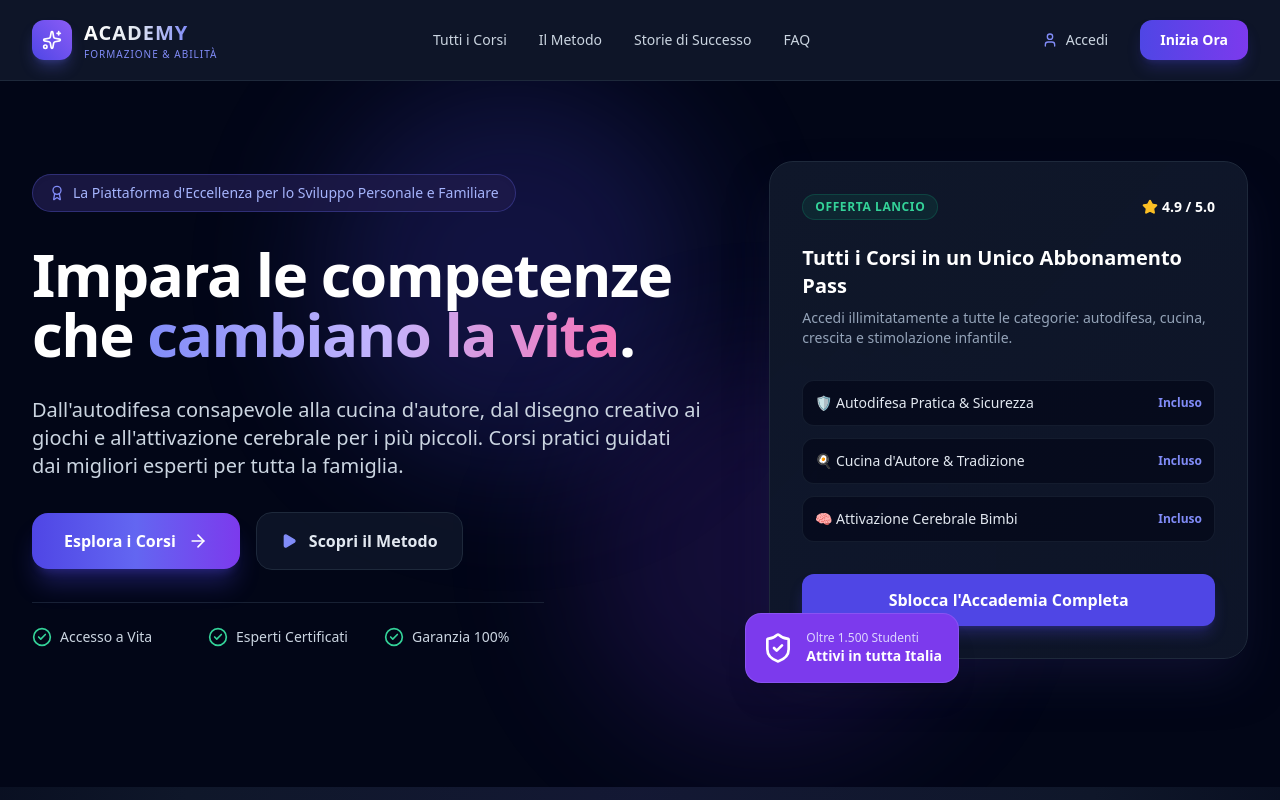
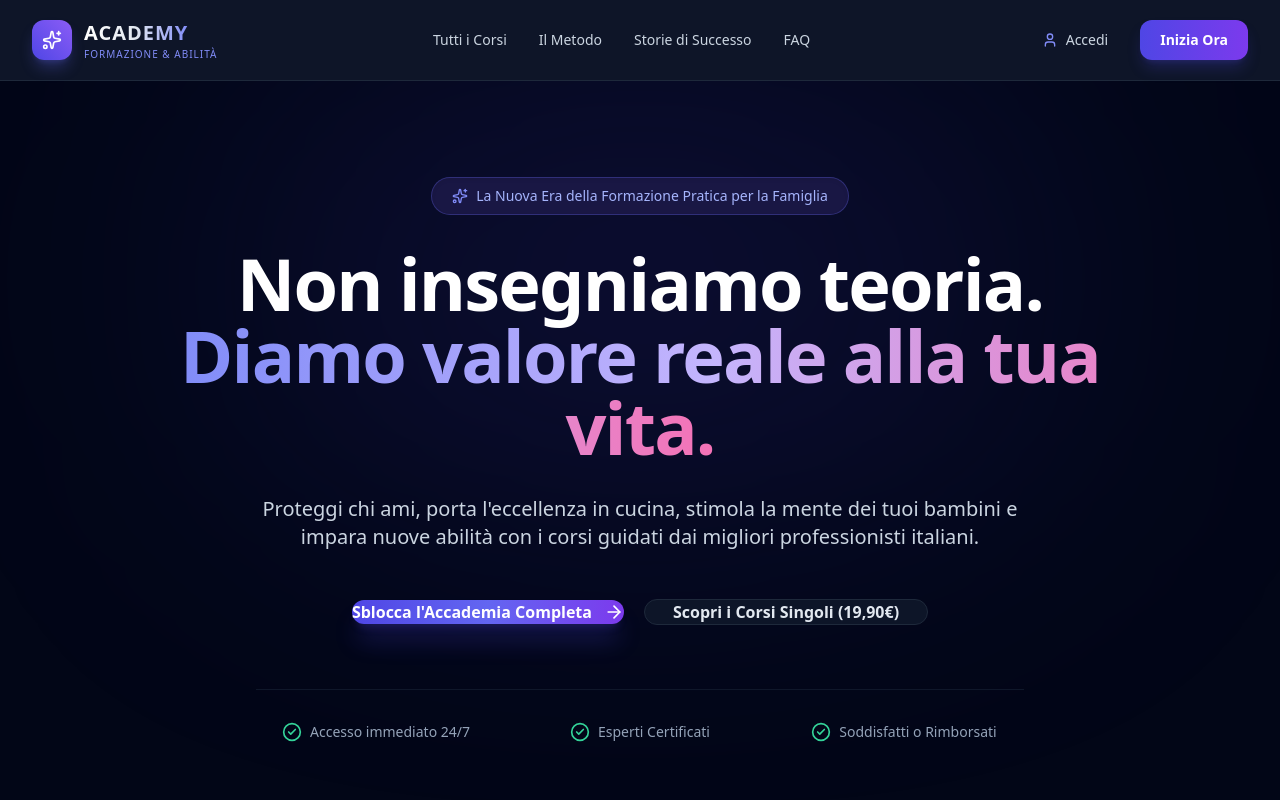
Before and after one commit to gargiuloluca/Imparaoggi, a React (Vite) app: page / in a window 1280 px wide. Shown: the top 800 px of the page. Built offline with nearby package versions, Linux system fonts and the light colour scheme.

Commit message:
Update Hero.jsx

```diff
--- a/src/components/Hero.jsx
+++ b/src/components/Hero.jsx
@@ -1,136 +1,69 @@
 // src/components/Hero.jsx
 import React from 'react';
-import { ShieldCheck, Award, Star, ArrowRight, Play, CheckCircle2 } from 'lucide-react';
+import { ShieldCheck, Award, Star, ArrowRight, CheckCircle2, Sparkles } from 'lucide-react';
 
 export default function Hero() {
   return (
-    <div className="relative overflow-hidden bg-slate-950 text-white pt-12 pb-24 lg:pt-20 lg:pb-32">
+    <div className="relative overflow-hidden bg-slate-950 text-white pt-16 pb-28 lg:pt-24 lg:pb-36">
 
-      {/* Background Glow Effects */}
-      <div className="absolute top-0 left-1/4 w-96 h-96 bg-indigo-600/20 rounded-full blur-3xl pointer-events-none"></div>
-      <div className="absolute bottom-10 right-1/4 w-96 h-96 bg-violet-600/15 rounded-full blur-3xl pointer-events-none"></div>
+      {/* Sfumature di sfondo */}
+      <div className="absolute top-0 left-1/2 -translate-x-1/2 w-[800px] h-[400px] bg-indigo-600/15 rounded-full blur-[140px] pointer-events-none"></div>
 
-      <div className="max-w-7xl mx-auto px-4 sm:px-6 lg:px-8 relative z-10">
-        <div className="grid grid-cols-1 lg:grid-cols-12 gap-12 items-center">
-
-          {/* Left Column: Copy Persuasiva */}
-          <div className="lg:col-span-7 space-y-8 text-center lg:text-left">
+      <div className="max-w-7xl mx-auto px-4 sm:px-6 lg:px-8 relative z-10 text-center">
 
         {/* Badge Superiore */}
-            <div className="inline-flex items-center space-x-2 bg-indigo-950/80 border border-indigo-500/30 px-4 py-2 rounded-full text-indigo-300 text-xs sm:text-sm font-medium shadow-inner">
-              <Award className="w-4 h-4 text-indigo-400" />
-              <span>La Piattaforma d'Eccellenza per lo Sviluppo Personale e Familiare</span>
+        <div className="inline-flex items-center space-x-2 bg-indigo-950/80 border border-indigo-500/30 px-5 py-2 rounded-full text-indigo-300 text-xs sm:text-sm font-medium shadow-inner mb-8">
+          <Sparkles className="w-4 h-4 text-indigo-400" />
+          <span>La Nuova Era della Formazione Pratica per la Famiglia</span>
         </div>
 
-            {/* Titolo Principale ad Alto Impatto */}
-            <h1 className="text-4xl sm:text-5xl lg:text-6xl font-extrabold tracking-tight leading-[1.1]">
-              Impara le competenze che <span className="bg-gradient-to-r from-indigo-400 via-violet-300 to-pink-400 bg-clip-text text-transparent">cambiano la vita</span>.
+        {/* Titolo Principale Persuasivo */}
+        <h1 className="text-4xl sm:text-6xl lg:text-7xl font-extrabold tracking-tight max-w-5xl mx-auto leading-[1.1] mb-8">
+          Non insegniamo teoria. <br />
+          <span className="bg-gradient-to-r from-indigo-400 via-violet-300 to-pink-400 bg-clip-text text-transparent">
+            Diamo valore reale alla tua vita.
+          </span>
         </h1>
 
-            {/* Sottotitolo Persuasivo */}
-            <p className="text-lg sm:text-xl text-slate-300 max-w-2xl mx-auto lg:mx-0 font-normal leading-relaxed">
-              Dall'autodifesa consapevole alla cucina d'autore, dal disegno creativo ai giochi e all'attivazione cerebrale per i più piccoli. Corsi pratici guidati dai migliori esperti per tutta la famiglia.
+        {/* Sottotitolo Emozionale */}
+        <p className="text-lg sm:text-xl text-slate-300 max-w-3xl mx-auto font-normal leading-relaxed mb-12">
+          Proteggi chi ami, porta l'eccellenza in cucina, stimola la mente dei tuoi bambini e impara nuove abilità con i corsi guidati dai migliori professionisti italiani.
         </p>
 
-            {/* CTA Buttons */}
-            <div className="flex flex-col sm:flex-row items-center justify-center lg:justify-start space-y-4 sm:space-y-0 sm:space-x-4">
+        {/* Pulsanti Call To Action Principali */}
+        <div className="flex flex-col sm:flex-row items-center justify-center space-y-4 sm:space-y-0 sm:space-x-5 mb-16">
           <a
-                href="#corsi"
-                className="w-full sm:w-auto flex items-center justify-center space-x-3 bg-gradient-to-r from-indigo-600 via-indigo-500 to-violet-600 hover:from-indigo-500 hover:to-violet-500 text-white font-bold px-8 py-4 rounded-2xl shadow-xl shadow-indigo-600/30 transition-all transform hover:-translate-y-0.5"
+            href="#pass-speciale"
+            className="w-full sm:w-auto flex items-center justify-center space-x-3 bg-gradient-to-r from-indigo-600 via-indigo-500 to-violet-600 hover:from-indigo-500 hover:to-violet-500 text-white font-bold px-8.5 py-4.5 rounded-2xl shadow-xl shadow-indigo-600/30 transition-all transform hover:-translate-y-0.5 text-base"
           >
-                <span>Esplora i Corsi</span>
+            <span>Sblocca l'Accademia Completa</span>
             <ArrowRight className="w-5 h-5" />
           </a>
           <a
-                href="#metodo"
-                className="w-full sm:w-auto flex items-center justify-center space-x-3 bg-slate-900/80 hover:bg-slate-800 text-slate-200 border border-slate-800 font-semibold px-6 py-4 rounded-2xl transition-all"
+            href="#corsi"
+            className="w-full sm:w-auto flex items-center justify-center space-x-3 bg-slate-900/90 hover:bg-slate-800 text-slate-200 border border-slate-800 font-semibold px-7 py-4.5 rounded-2xl transition-all text-base"
           >
-                <Play className="w-4 h-4 text-indigo-400 fill-indigo-400" />
-                <span>Scopri il Metodo</span>
+            <span>Scopri i Corsi Singoli (19,90€)</span>
           </a>
         </div>
 
-            {/* Trust Indicators (Garanzie) */}
-            <div className="pt-6 border-t border-slate-800/80 grid grid-cols-3 gap-4 text-left max-w-lg mx-auto lg:mx-0">
-              <div className="flex items-center space-x-2">
-                <CheckCircle2 className="w-5 h-5 text-emerald-400 shrink-0" />
-                <span className="text-xs sm:text-sm text-slate-300 font-medium">Accesso a Vita</span>
+        {/* Garanzie in evidenza */}
+        <div className="grid grid-cols-1 sm:grid-cols-3 gap-6 max-w-3xl mx-auto pt-8 border-t border-slate-900 text-slate-400 text-sm">
+          <div className="flex items-center justify-center space-x-2">
+            <CheckCircle2 className="w-5 h-5 text-emerald-400" />
+            <span>Accesso immediato 24/7</span>
           </div>
-              <div className="flex items-center space-x-2">
-                <CheckCircle2 className="w-5 h-5 text-emerald-400 shrink-0" />
-                <span className="text-xs sm:text-sm text-slate-300 font-medium">Esperti Certificati</span>
+          <div className="flex items-center justify-center space-x-2">
+            <CheckCircle2 className="w-5 h-5 text-emerald-400" />
+            <span>Esperti Certificati</span>
           </div>
-              <div className="flex items-center space-x-2">
-                <CheckCircle2 className="w-5 h-5 text-emerald-400 shrink-0" />
-                <span className="text-xs sm:text-sm text-slate-300 font-medium">Garanzia 100%</span>
-              </div>
-            </div>
-
-          </div>
-
-          {/* Right Column: Visual Card / Anteprima Accademia */}
-          <div className="lg:col-span-5 relative">
-            <div className="relative mx-auto max-w-md lg:max-w-none">
-
-              {/* Box decorativo principale */}
-              <div className="bg-gradient-to-br from-slate-900 to-slate-900/90 border border-slate-800 p-6 sm:p-8 rounded-3xl shadow-2xl shadow-indigo-950/50 backdrop-blur-xl relative z-10 space-y-6">
-
-                <div className="flex items-center justify-between">
-                  <span className="bg-emerald-500/10 border border-emerald-500/20 text-emerald-400 text-xs px-3 py-1 rounded-full font-semibold uppercase tracking-wider">
-                    Offerta Lancio
-                  </span>
-                  <div className="flex items-center space-x-1 text-amber-400">
-                    <Star className="w-4 h-4 fill-amber-400" />
-                    <span className="text-sm font-bold text-white">4.9 / 5.0</span>
-                  </div>
-                </div>
-
-                <div>
-                  <h3 className="text-xl font-bold text-white mb-2">Tutti i Corsi in un Unico Abbonamento Pass</h3>
-                  <p className="text-sm text-slate-400">Accedi illimitatamente a tutte le categorie: autodifesa, cucina, crescita e stimolazione infantile.</p>
-                </div>
-
-                {/* Mini lista categorie incluse */}
-                <div className="space-y-3 pt-2">
-                  <div className="flex items-center justify-between bg-slate-950/60 p-3 rounded-xl border border-slate-800/60">
-                    <span className="text-sm font-medium text-slate-200">🛡️ Autodifesa Pratica & Sicurezza</span>
-                    <span className="text-xs text-indigo-400 font-semibold">Incluso</span>
-                  </div>
-                  <div className="flex items-center justify-between bg-slate-950/60 p-3 rounded-xl border border-slate-800/60">
-                    <span className="text-sm font-medium text-slate-200">🍳 Cucina d'Autore & Tradizione</span>
-                    <span className="text-xs text-indigo-400 font-semibold">Incluso</span>
-                  </div>
-                  <div className="flex items-center justify-between bg-slate-950/60 p-3 rounded-xl border border-slate-800/60">
-                    <span className="text-sm font-medium text-slate-200">🧠 Attivazione Cerebrale Bimbi</span>
-                    <span className="text-xs text-indigo-400 font-semibold">Incluso</span>
-                  </div>
-                </div>
-
-                <div className="pt-2">
-                  <a
-                    href="#corsi"
-                    className="block w-full text-center bg-indigo-600 hover:bg-indigo-500 text-white font-semibold py-3.5 rounded-xl transition-all shadow-lg shadow-indigo-600/30"
-                  >
-                    Sblocca l'Accademia Completa
-                  </a>
-                </div>
-
-              </div>
-
-              {/* Elemento decorativo flotting */}
-              <div className="absolute -bottom-6 -left-6 bg-violet-600 text-white p-4 rounded-2xl shadow-xl flex items-center space-x-3 z-20 hidden sm:flex border border-violet-400/30">
-                <ShieldCheck className="w-8 h-8 text-white" />
-                <div>
-                  <p className="text-xs font-medium text-violet-200">Oltre 1.500 Studenti</p>
-                  <p className="text-sm font-bold">Attivi in tutta Italia</p>
+          <div className="flex items-center justify-center space-x-2">
+            <CheckCircle2 className="w-5 h-5 text-emerald-400" />
+            <span>Soddisfatti o Rimborsati</span>
           </div>
         </div>
 
       </div>
     </div>
-
-        </div>
-      </div>
-    </div>
   );
 }
```
Lines whose indentation alone changed are shown as unchanged.
